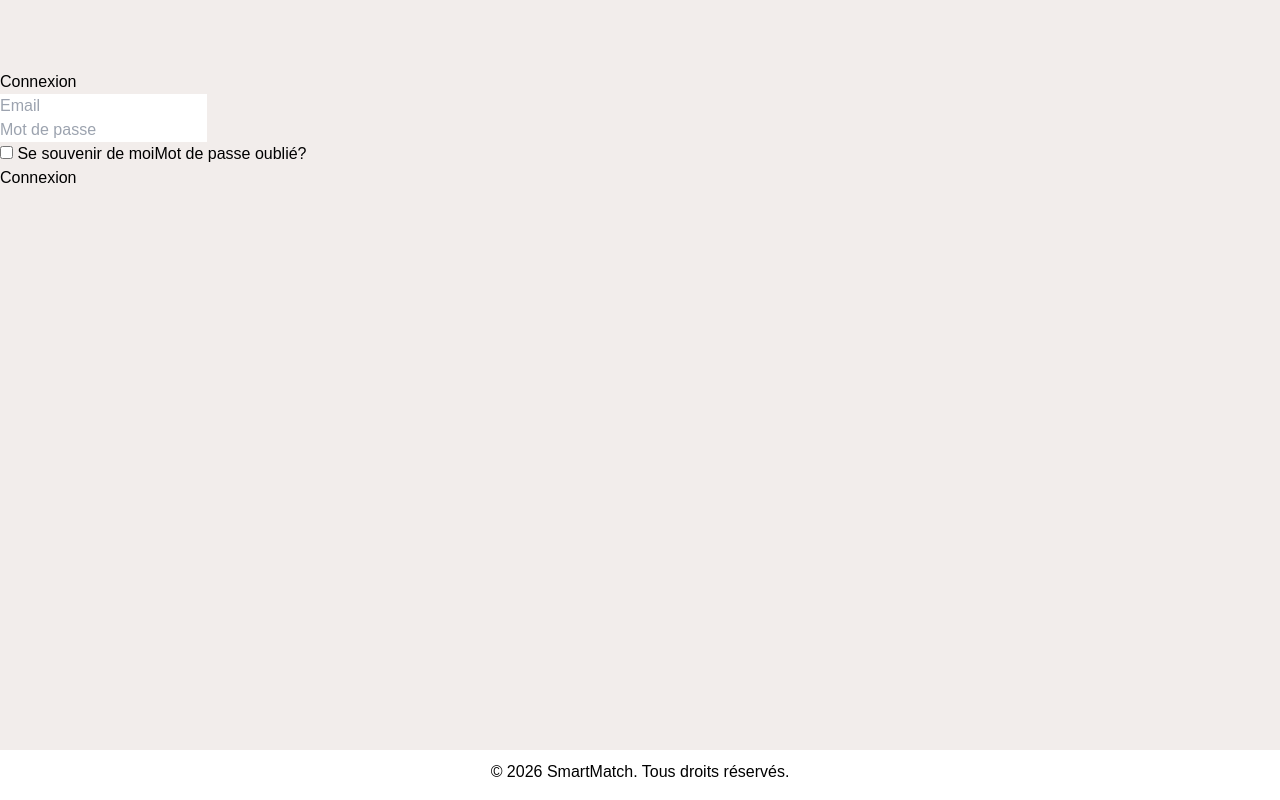
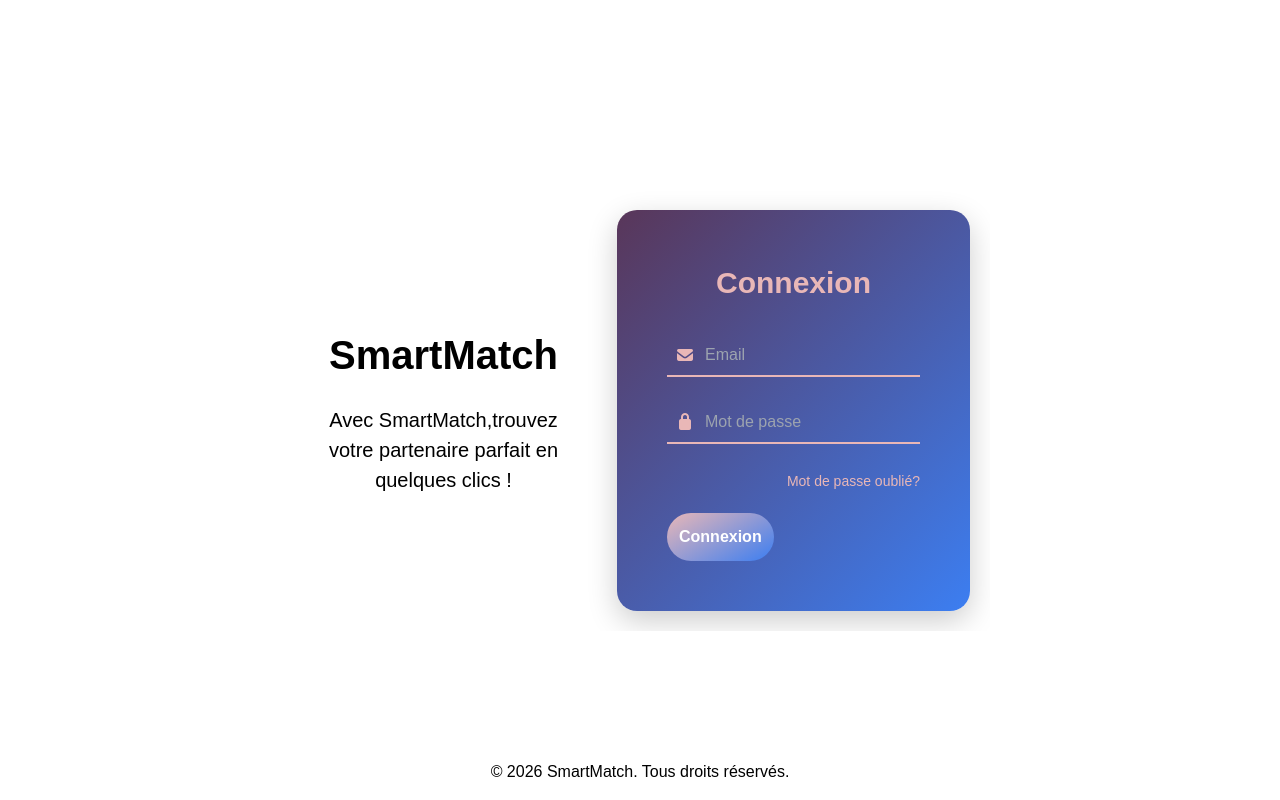
Before and after one commit to hasnaout/smartmatch, a React (Create React App) app: page /Connexion in a window 1280 px wide. Built offline with nearby package versions, Linux system fonts and the light colour scheme.

Commit message:
new version de formulaire , quelque changement de css

```diff
--- a/public/style.css
+++ b/public/style.css
@@ -34,23 +34,3 @@ html{box-sizing: border-box;}
   border-radius: 20px;
   box-shadow: 0px 0px 5px #593659;
 }
-
-/*=====================Connexion page=====================*/
-
-.form-connection input{
-  padding: 10px;
-  margin: 10px;
-  width: 200px;
-}
-.form-connection button{
-  padding: 10px;
-  margin: 10px;
-  width: 220px;
-  background-color: #7699D4;
-  color: #fff;
-  border: none;
-  cursor: pointer;
-}
-.form-connection button:hover{
-  background-color: #593659;
-}
--- a/src/pages/Connexion.js
+++ b/src/pages/Connexion.js
@@ -1,31 +1,37 @@
 import Header from '../component/header';
 import Footer from '../component/footer';
+import "./connexion.css";
 export default function Connection() {
   return (
-      <div className="app">
+      <div className="connexion-page">
 
     <Header/>
     <main >
-      <div className="form-box connnexion">
-        <div className="header">
-          <h2>Connexion</h2>
-        </div>
+      <div className="container">
+          <div className="contenu-side">
+            <h1>SmartMatch</h1>
+            <p>Avec SmartMatch,trouvez votre partenaire parfait en quelques clics !</p>
+          </div>
+         <div className="form-side">
+          <h1>Connexion</h1>
         <form action="#">
           <div className="inputs">
             <div className="input">
-              <input type="text" placeholder="Email" required/>
+              <i className="fa-solid fa-envelope"></i>
+              <input type="email" placeholder="Email" required/>
             </div>
             <div className="input">
+              <i className="fa-solid fa-lock"></i>
               <input type="password" placeholder="Mot de passe" required/>
             </div>
           </div>
-          <div className="remember-forgot">
-            <label><input type="checkbox"/> Se souvenir de moi</label>
+          <div className="options">
             <a href="#">Mot de passe oublié?</a>
           </div>
           <button type="submit" className="btn">Connexion</button>
         </form>
       </div>
+    </div>
     </main>
     <Footer/>
     </div>
--- /dev/null
+++ b/src/pages/connexion.css
@@ -0,0 +1,114 @@
+/*=========================Connexion CSS============================ */
+.connexion-page{
+  min-height: 100vh;
+  /*background: linear-gradient(135deg, #593659, #3c7ef1);*/
+  display: flex;
+  flex-direction: column;
+}
+main{
+  flex: 1;
+  display: flex;
+  justify-content: center;
+  align-items: center;
+  gap:40px;
+}
+.container {
+  display: flex;
+  max-width: 700px;
+  width: 100%;
+  overflow: hidden;
+  gap: 40px;
+  padding: 20px;
+}
+.contenu-side {
+  display: flex;
+  flex-direction: column;
+  justify-content: center;
+  align-items: center;
+  flex: 1;
+  text-align: center;
+}
+.contenu-side h1 {
+  color:black;
+  font-size: 40px;
+  margin-bottom: 20px;
+  font-weight: bold;
+  align-items: center;
+}
+.contenu-side p {
+  font-size: 20px;
+  color: black;
+}
+.form-side {
+  padding: 50px;
+  display: flex;
+  flex-direction: column;
+  justify-content: center;
+  border-radius: 20px;
+  box-shadow: 0 10px 30px rgba(0,0,0,0.2);
+  background: linear-gradient(135deg, #593659, #3c7ef1);
+}
+.form-side h1 {
+  text-align: center;
+  margin-bottom: 30px;
+  color: #e9b7b7;
+  font-weight: bold;
+  font-size: 30px;
+}
+.inputs {
+  width: 100%;
+}
+.input {
+  display: flex;
+  align-items: center;
+  border-bottom: 2px solid #e9b7b7;
+  margin-bottom: 25px;
+  padding: 8px;
+}
+.input i {
+  margin-right: 10px;
+  color: #e9b7b7;
+}
+.input input {
+  border: none;
+  outline: none;/*Supprime contour bleu au focus.*/
+  background: transparent;
+  flex: 1;
+  font-size: 16px;
+}
+.options {
+  text-align: right;
+  margin-bottom: 20px;
+}
+.options a {
+  text-decoration: none;
+  font-size: 14px;
+  color: #e9b7b7;
+}
+.btn {
+  padding: 12px;
+  border-radius: 25px;
+  border: none;
+  background: linear-gradient(150deg, #e9b7b7, #3c7ef1);
+  color: white;
+  font-weight: bold;
+  cursor: pointer;
+  transition: 0.3s;
+}
+.btn:hover {
+  transform: scale(1.05);
+}
+/*============================mobile==============================*/
+@media (max-width: 600px) {
+.container {
+  flex-direction: column;
+  gap: 20px;
+}
+.contenu-side {
+  text-align: center;
+}
+
+.form-side {
+  padding: 30px 20px;
+}
+}
```
